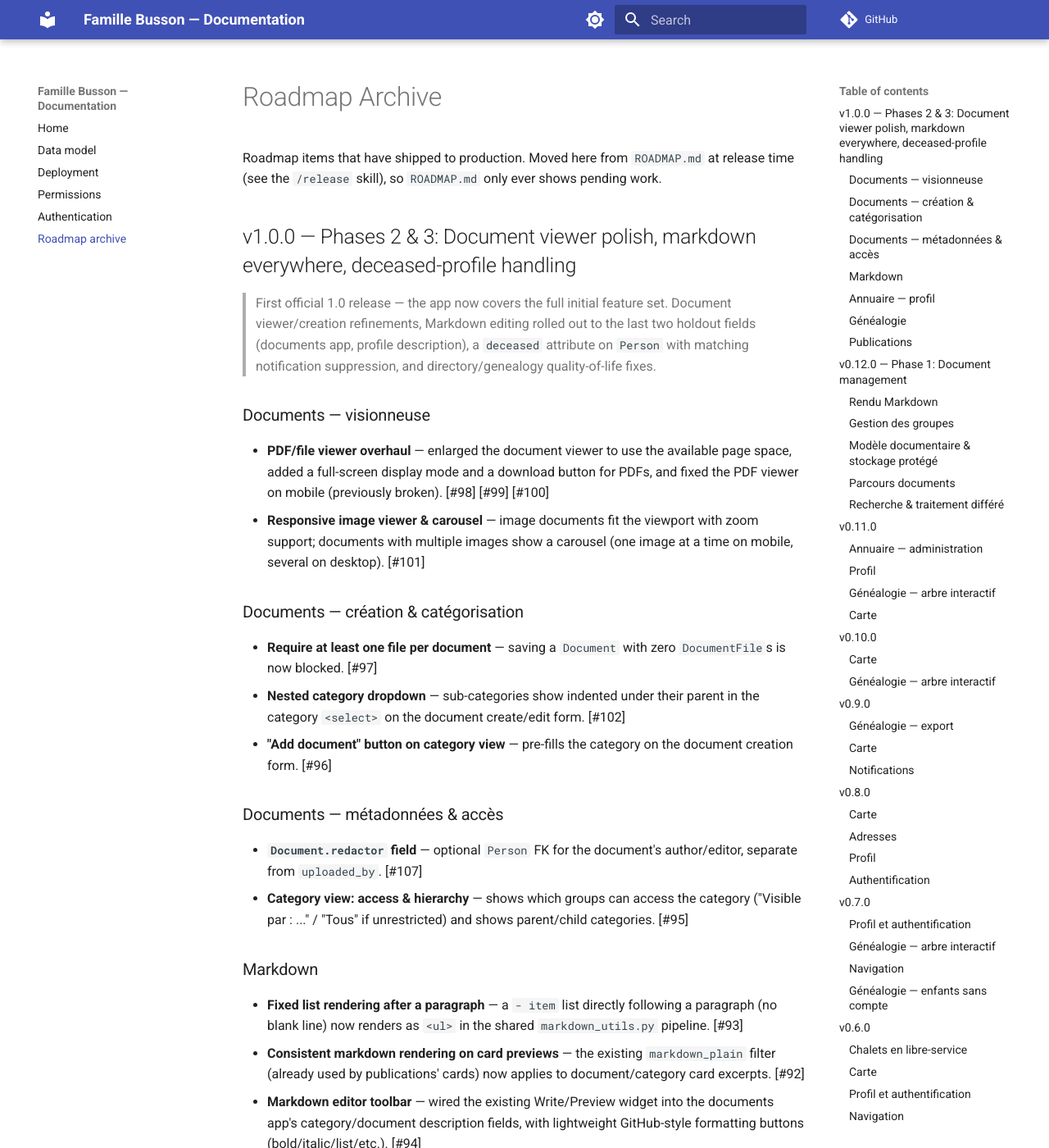
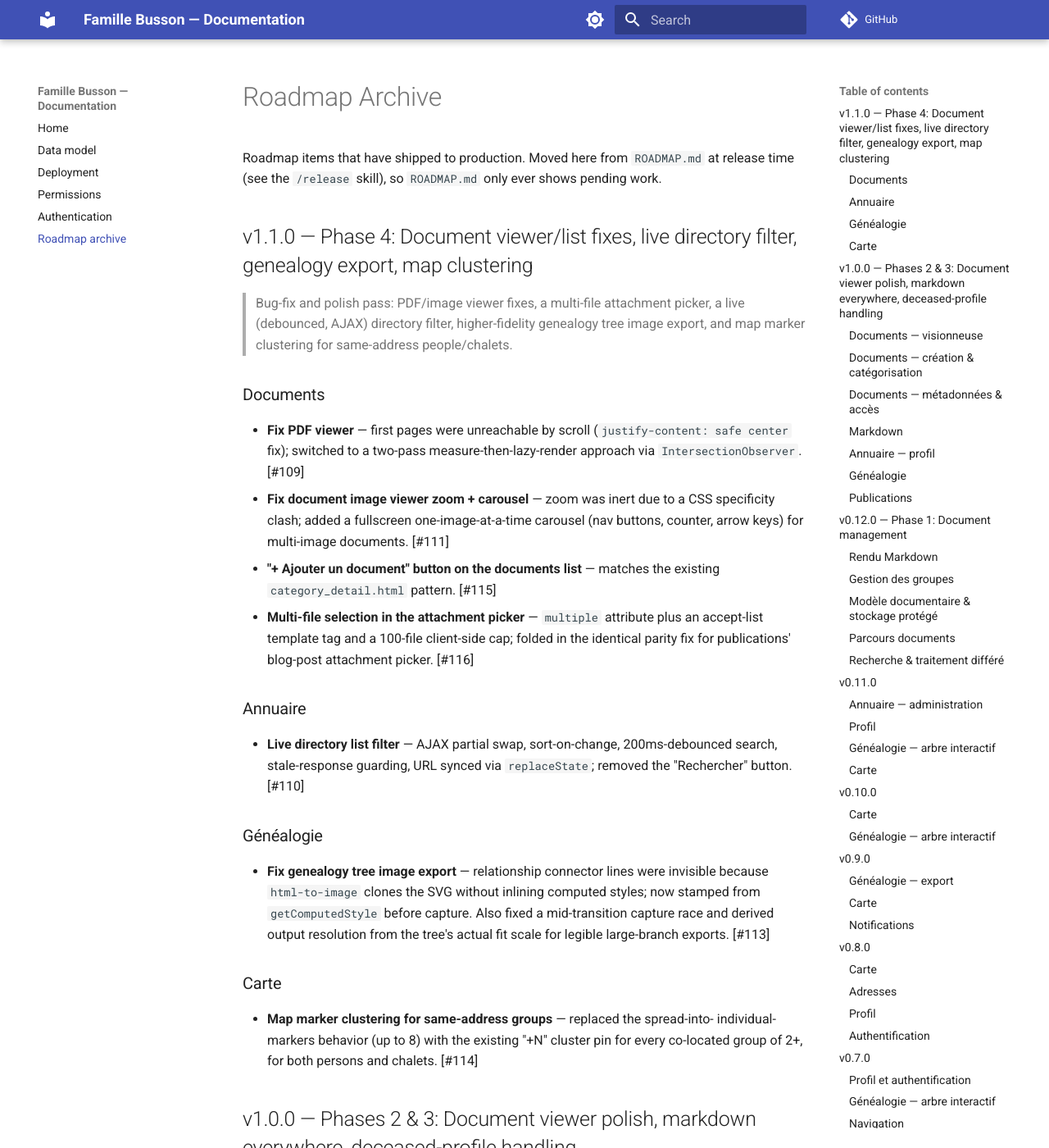
Before and after one commit to reboulip/famille-busson, an MkDocs documentation site: the page built from docs/ROADMAP_ARCHIVE.md, in a window 1280 px wide and 1400 px high. Shown: the whole window at 82% size. Built offline with MkDocs 1.6.1 and Material for MkDocs 9.7.7, drawn with Linux system fonts in a browser that asks for light colours; comment, search, counter and statistics services are not loaded.

Commit message:
chore: bump version to 1.1.0
Co-Authored-By: Claude Sonnet 5 <noreply@anthropic.com>
Claude-Session: https://claude.ai/code/session_01GjK2SVYYmxYgoUdDpWKuFy

```diff
--- a/docs/ROADMAP_ARCHIVE.md
+++ b/docs/ROADMAP_ARCHIVE.md
@@ -2,6 +2,42 @@
 
 Roadmap items that have shipped to production. Moved here from `ROADMAP.md` at release
 time (see the `/release` skill), so `ROADMAP.md` only ever shows pending work.
+
+## v1.1.0 — Phase 4: Document viewer/list fixes, live directory filter, genealogy export, map clustering
+
+> Bug-fix and polish pass: PDF/image viewer fixes, a multi-file attachment picker, a
+> live (debounced, AJAX) directory filter, higher-fidelity genealogy tree image export,
+> and map marker clustering for same-address people/chalets.
+
+### Documents
+- **Fix PDF viewer** — first pages were unreachable by scroll (`justify-content: safe
+  center` fix); switched to a two-pass measure-then-lazy-render approach via
+  `IntersectionObserver`. [#109]
+- **Fix document image viewer zoom + carousel** — zoom was inert due to a CSS
+  specificity clash; added a fullscreen one-image-at-a-time carousel (nav buttons,
+  counter, arrow keys) for multi-image documents. [#111]
+- **"+ Ajouter un document" button on the documents list** — matches the existing
+  `category_detail.html` pattern. [#115]
+- **Multi-file selection in the attachment picker** — `multiple` attribute plus an
+  accept-list template tag and a 100-file client-side cap; folded in the identical
+  parity fix for publications' blog-post attachment picker. [#116]
+
+### Annuaire
+- **Live directory list filter** — AJAX partial swap, sort-on-change, 200ms-debounced
+  search, stale-response guarding, URL synced via `replaceState`; removed the
+  "Rechercher" button. [#110]
+
+### Généalogie
+- **Fix genealogy tree image export** — relationship connector lines were invisible
+  because `html-to-image` clones the SVG without inlining computed styles; now stamped
+  from `getComputedStyle` before capture. Also fixed a mid-transition capture race and
+  derived output resolution from the tree's actual fit scale for legible large-branch
+  exports. [#113]
+
+### Carte
+- **Map marker clustering for same-address groups** — replaced the spread-into-
+  individual-markers behavior (up to 8) with the existing "+N" cluster pin for every
+  co-located group of 2+, for both persons and chalets. [#114]
 
 ## v1.0.0 — Phases 2 & 3: Document viewer polish, markdown everywhere, deceased-profile handling
 
--- a/pyproject.toml
+++ b/pyproject.toml
@@ -1,6 +1,6 @@
 [project]
 name = "famille-busson"
-version = "1.0.0"
+version = "1.1.0"
 description = "Add your description here"
 readme = "README.md"
 requires-python = ">=3.13"
```
Also changed, not shown: ROADMAP.md (+0 -36 lines), 1 other file.
